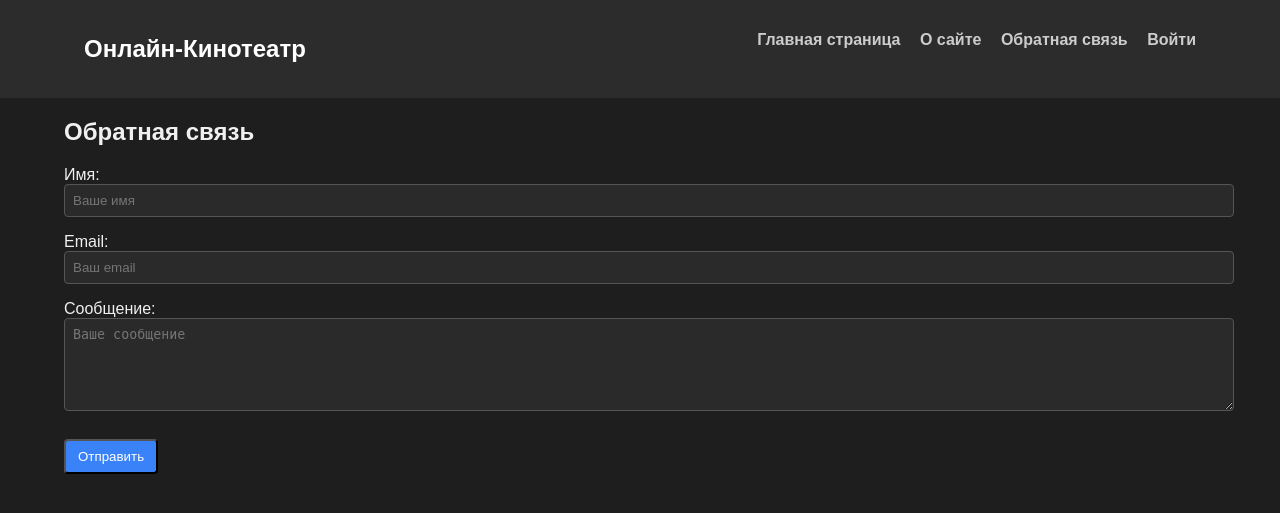
After one commit to allmyiceeee/online-cinema, a Django app: page /contact in a window 1280 px wide. The commit adds this page. Shown: the top 513 px of the page. Run offline with Django 5.2, Linux system fonts and the light colour scheme.

Commit message:
Раздел "О нас", "Обратная связь", в который добавлена возможность отправлять сообщения в БД, добавлен сырой раздел "Войти".

```diff
--- a/diplom/diplom/urls.py
+++ b/diplom/diplom/urls.py
@@ -21,7 +21,7 @@ from first import views # type: ignore
 urlpatterns = [
     path('admin/', admin.site.urls),
     path('about', views.about, name='about'),
-    path('recc', views.recc, name='recc'),
+
     path('contact', views.contact, name='contact'),
     path('login', views.login, name='login'),
     path('movie/<int:movie_id>/', views.movie_detail, name='movie_detail'),
--- /dev/null
+++ b/diplom/first/forms.py
@@ -0,0 +1,12 @@
+from django import forms
+from .models import Feedback
+
+class FeedbackForm(forms.ModelForm):
+    class Meta:
+        model = Feedback
+        fields = ["name", "email", "message"]
+        widgets = {
+            "name": forms.TextInput(attrs={"class": "form-control", "placeholder": "Ваше имя"}),
+            "email": forms.EmailInput(attrs={"class": "form-control", "placeholder": "Ваш email"}),
+            "message": forms.Textarea(attrs={"class": "form-control", "placeholder": "Ваше сообщение", "rows": 5}),
+        }
--- a/diplom/first/models.py
+++ b/diplom/first/models.py
@@ -11,3 +11,12 @@ class Movie(models.Model):
 
     def __str__(self):
         return self.title
+
+class Feedback(models.Model):
+    name = models.CharField('Имя', max_length=100)
+    email = models.EmailField('Email')
+    message = models.TextField('Сообщение')
+    create_time = models.DateTimeField('Дата отправки', auto_now_add=True)
+
+    def __str__(self):
+        return f'{self.name} ({self.email}) — {self.created_at:%Y-%m-%d %H:%M}'
--- a/diplom/first/static/first/css/styles.css
+++ b/diplom/first/static/first/css/styles.css
@@ -170,3 +170,27 @@ body {
 .recommended-card a:hover {
     color: #ffcc00; /* эффект при наведении — жёлтый */
 }
+
+.contact-form .form-group {
+    margin-bottom: 1rem;
+}
+
+.contact-form input.form-control,
+.contact-form textarea.form-control {
+    width: 100%;
+    padding: 8px;
+    border-radius: 4px;
+    border: 1px solid #555;
+    background-color: #2a2a2a;
+    color: #f0f0f0;
+}
+
+.contact-form .btn {
+    margin-top: 0.5rem;
+}
+.alert-success {
+    background-color: #2a4d2a;
+    padding: 15px;
+    border-radius: 6px;
+    margin-bottom: 1rem;
+}
--- /dev/null
+++ b/diplom/first/templates/first/contact.html
@@ -0,0 +1,32 @@
+{% extends "base.html" %}
+{% block title %}Контакты{% endblock title %}
+{% block content%}
+<main class='container'>
+    <h2>{{title}}</h2>
+    {% if success %}
+    <div class="alert alert-success">
+        Спасибо! Ваше сообщение отправлено.
+    </div>
+    {% endif %}
+    <form method="post" class="contact-form">
+        {% csrf_token %}
+        {{ form.non_field_errors }}
+        <div class="form-group">
+            {{ form.name.label_tag }}<br>
+            {{ form.name }}
+            {{ form.name.errors }}
+        </div>
+        <div class="form-group">
+            {{ form.email.label_tag }}<br>
+            {{ form.email }}
+            {{ form.email.errors }}
+        </div>
+        <div class="form-group">
+            {{ form.message.label_tag }}<br>
+            {{ form.message }}
+            {{ form.message.errors }}
+        </div>
+        <button type="submit" class="btn">Отправить</button>
+        </form>
+</main>
+{% endblock content%}
--- /dev/null
+++ b/diplom/first/templates/first/login.html
@@ -0,0 +1,6 @@
+{% extends "base.html" %}
+{% block title %}Вход{% endblock title %}
+
+{% block content %}
+
+{% endblock content %}
--- a/diplom/first/templates/first/movie_detail.html
+++ b/diplom/first/templates/first/movie_detail.html
@@ -1,5 +1,5 @@
+{% extends 'base.html' %}
 
-{% extends 'base.html' %}
 {% block title %}{{ movie.title }}{% endblock %}
 
 {% block content %}
--- a/diplom/first/views.py
+++ b/diplom/first/views.py
@@ -5,11 +5,11 @@ from first.models import Movie
 import pandas as pd
 from sklearn.feature_extraction.text import TfidfVectorizer
 from sklearn.metrics.pairwise import linear_kernel
+from .forms import FeedbackForm
 
 menu = [
-        {'title': "Главная страница", 'url_name': 'home'},
+        {'title': "Главная страница", 'url_name': 'movie_list'},
         {'title': "О сайте", 'url_name': 'about'},
-        {'title': "Рекомендации", 'url_name': 'recc'},
         {'title': "Обратная связь", 'url_name': 'contact'},
         {'title': "Войти", 'url_name': 'login'}
 
@@ -30,7 +30,25 @@ def recc(request: HttpRequest) -> HttpResponse:
     return render(request, 'first/recc.html', {'title': 'О сайте', 'menu': menu})
 
 def contact(request: HttpRequest) -> HttpResponse:
-    return render(request, 'first/contact.html', {'title': 'О сайте', 'menu': menu})
+    '''Если форма валидна сохраняем сообщение в БД и показываем сообщение об успехе'''
+    # Создаём форму либо с данными из POST, либо пустую
+    form = FeedbackForm(request.POST or None)
+    success = False
+
+    if request.method == 'POST':
+        if form.is_valid():
+            form.save()
+            success = True
+            # после сохранения сбросим форму, чтобы на странице
+            # отобразилась пустая форма с сообщением об успехе
+            form = FeedbackForm()
+    return render(request, 'first/contact.html',
+            {
+            'title': 'Обратная связь',
+            'menu': menu,
+            'form': form,
+            'success': success
+            })
 
 def login(request: HttpRequest) -> HttpResponse:
     return render(request, 'first/login.html', {'title': 'О сайте', 'menu': menu})
@@ -69,10 +87,11 @@ def movie_detail(request, movie_id):
     return render(request, 'first/movie_detail.html',
     {
         'movie': movie,
-        'recommended_movies': recommendations
+        'recommended_movies': recommendations,
+        'menu': menu,
     })
 
 
 def movie_list(request):
     movies = Movie.objects.all().order_by('title')
-    return render(request, 'first/movie_list.html', {'movies': movies})
+    return render(request, 'first/movie_list.html', {'movies': movies, 'menu': menu})
--- a/diplom/templates/base.html
+++ b/diplom/templates/base.html
@@ -12,9 +12,11 @@
         <div class="container">
             <h1>Онлайн-Кинотеатр</h1>
             <ul class="nav-links">
-                <li><a href="/">Главная</a></li>
-                <li><a href="#">О нас</a></li>
-                <li><a href="#">Контакты</a></li>
+
+                {% for item in menu %}
+                    <li><a href="{% url item.url_name %}"> {{ item.title }} </a></li>
+                {% endfor %}
+
             </ul>
         </div>
     </nav>
```
Also changed, not shown: diplom/first/templates/first/about.html (+12 -0 lines), diplom/first/templates/first/movie_list.html (+3 -23 lines), diplom/db.sqlite3, diplom/first/migrations/0002_feedback.py (added).
